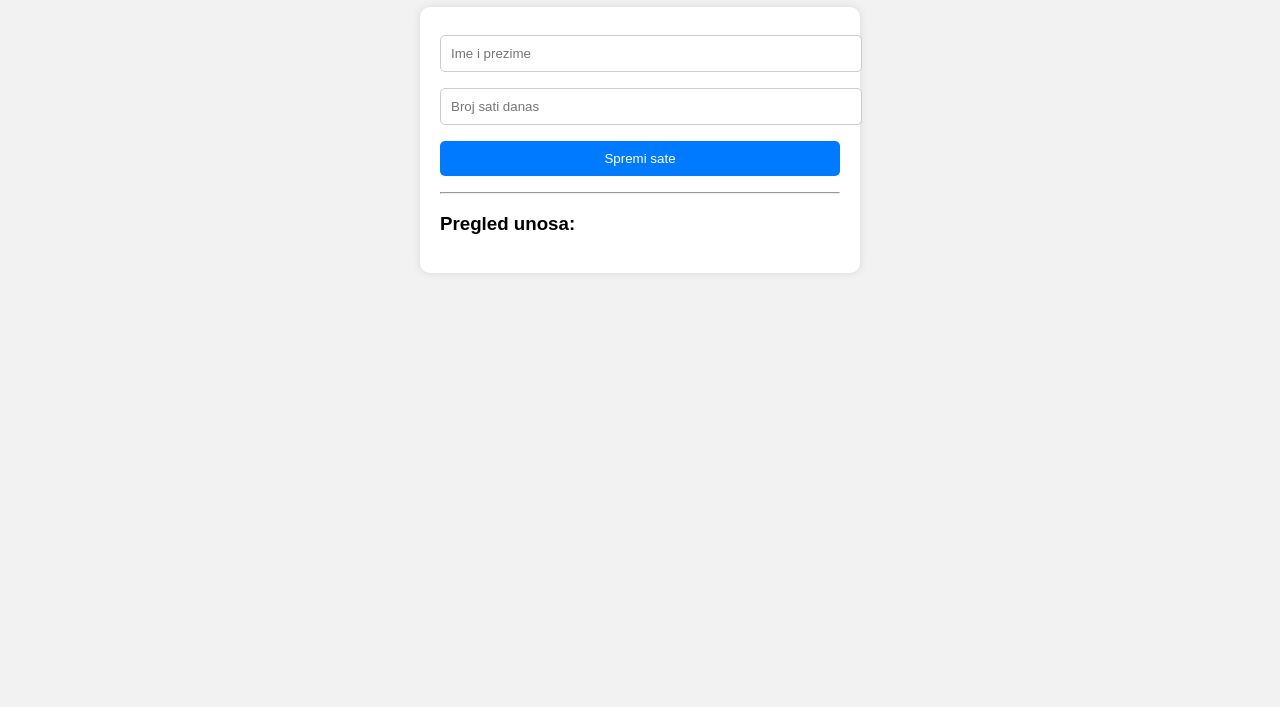
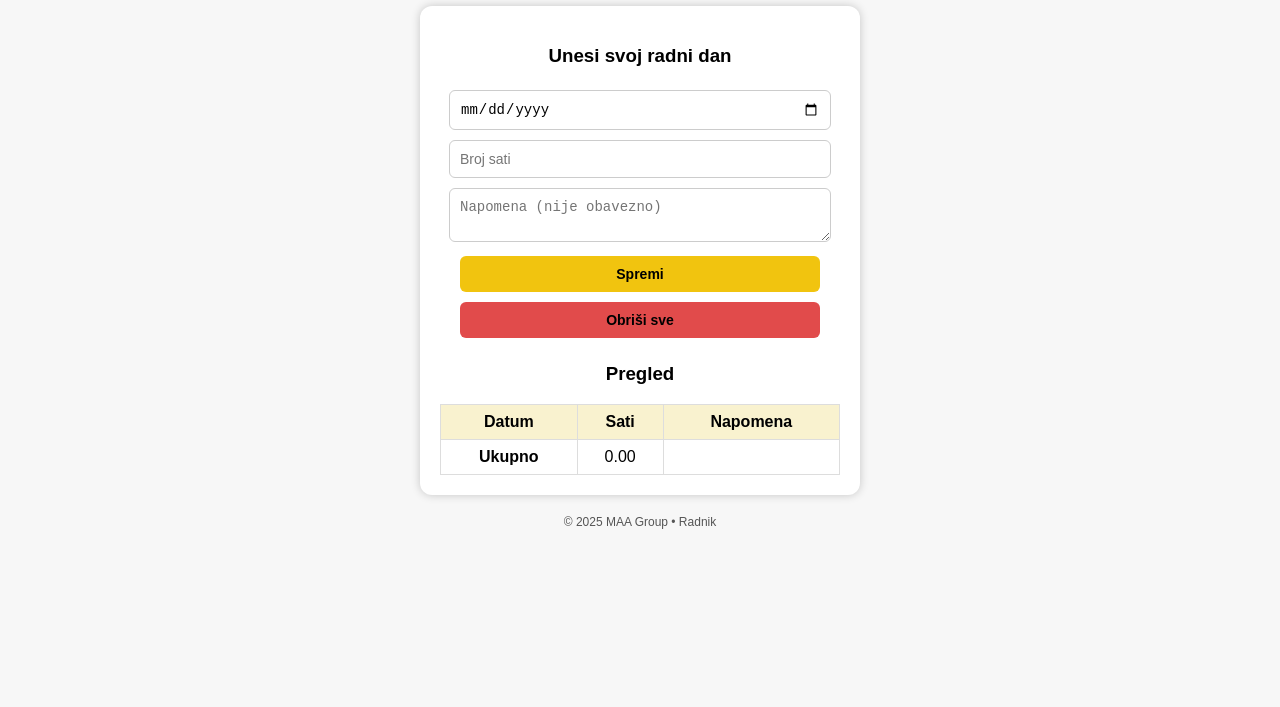
Before and after one commit to abedinmujezinovic0-prog/RADNI-SATI, a plain HTML site: page index.html in a window 1280 px wide. Shown: the part 93-800 px from the top of the page. Drawn offline with Linux system fonts and the light colour scheme.

Commit message:
Update index.html
Radnik

```diff
--- a/index.html
+++ b/index.html
@@ -1,90 +1,73 @@
 <!DOCTYPE html>
-<html lang="bs">
+<html lang="hr">
 <head>
 <meta charset="UTF-8">
 <meta name="viewport" content="width=device-width, initial-scale=1.0">
-  <title>Radni Sati</title>
+<title>MAA Group - Radni Sati (Radnik)</title>
 <style>
-    body {
-      font-family: Arial, sans-serif;
-      background-color: #f2f2f2;
-      margin: 0;
-      padding: 20px;
-    }
-    h1 {
-      text-align: center;
-      color: #333;
-    }
-    .container {
-      max-width: 400px;
-      margin: auto;
-      background: white;
-      padding: 20px;
-      border-radius: 10px;
-      box-shadow: 0 0 10px rgba(0,0,0,0.1);
-    }
-    input, button {
-      width: 100%;
-      padding: 10px;
-      margin: 8px 0;
-      border-radius: 5px;
-      border: 1px solid #ccc;
-    }
-    button {
-      background-color: #007bff;
-      color: white;
-      border: none;
-    }
-    button:hover {
-      background-color: #0056b3;
-    }
+body{font-family:Poppins,Arial,sans-serif;background:#f7f7f7;color:#000;text-align:center;margin:0;padding:20px;}
+header{background:#f1c40f;color:#000;padding:15px;font-size:22px;font-weight:bold;border-bottom:3px solid #000;}
+.card{background:#fff;padding:20px;margin:20px auto;border-radius:12px;box-shadow:0 0 10px rgba(0,0,0,0.2);max-width:400px;}
+input,textarea,button{width:90%;padding:10px;margin:5px 0;border-radius:6px;border:1px solid #ccc;font-size:14px;}
+button{background:#f1c40f;color:#000;font-weight:600;border:none;cursor:pointer;}
+button:hover{background:#d4a40d;}
+table{width:100%;margin-top:15px;border-collapse:collapse;}
+th,td{padding:8px;border:1px solid #ddd;}
+th{background:#f9f2cf;}
+tr:hover{background:#f2f2f2;}
+footer{margin-top:20px;color:#555;font-size:12px;}
 </style>
 </head>
 <body>
-  <h1>Radni Sati</h1>
-  <div class="container">
-    <input type="text" id="name" placeholder="Ime i prezime">
-    <input type="number" id="hours" placeholder="Broj sati danas">
-    <button onclick="saveHours()">Spremi sate</button>
-    <hr>
-    <h3>Pregled unosa:</h3>
-    <ul id="list"></ul>
+
+<header>MAA Group - Radni Sati</header>
+
+<div class="card">
+  <h3>Unesi svoj radni dan</h3>
+  <input type="date" id="datum">
+  <input type="number" id="sati" placeholder="Broj sati" step="0.25">
+  <textarea id="napomena" rows="2" placeholder="Napomena (nije obavezno)"></textarea>
+  <button onclick="spremi()">Spremi</button>
+  <button style="background:#e14b4b" onclick="obrisiSve()">Obriši sve</button>
+
+  <h3 style="margin-top:20px;">Pregled</h3>
+  <table id="tabela">
+    <thead><tr><th>Datum</th><th>Sati</th><th>Napomena</th></tr></thead>
+    <tbody></tbody>
+    <tfoot><tr><td><b>Ukupno</b></td><td id="ukupno">0</td><td></td></tr></tfoot>
+  </table>
 </div>
 
+<footer>© 2025 MAA Group • Radnik</footer>
+
 <script>
-    function saveHours() {
-      const name = document.getElementById('name').value.trim();
-      const hours = document.getElementById('hours').value.trim();
-      if(!name || !hours) {
-        alert('Unesi ime i broj sati!');
-        return;
+function ucitaj(){
+  let data=JSON.parse(localStorage.getItem("radnisati_radnik")||"[]");
+  let tb=document.querySelector("#tabela tbody"); tb.innerHTML=""; let sum=0;
+  data.forEach(r=>{
+    sum+=parseFloat(r.sati)||0;
+    tb.innerHTML+=`<tr><td>${r.datum}</td><td>${r.sati}</td><td>${r.napomena||""}</td></tr>`;
+  });
+  document.getElementById("ukupno").textContent=sum.toFixed(2);
 }
-
-      const record = `${name} - ${hours}h`;
-      let list = document.getElementById('list');
-      let item = document.createElement('li');
-      item.textContent = record;
-      list.appendChild(item);
-
-      // Spremanje lokalno u browser
-      let saved = JSON.parse(localStorage.getItem('records') || '[]');
-      saved.push(record);
-      localStorage.setItem('records', JSON.stringify(saved));
-
-      document.getElementById('name').value = '';
-      document.getElementById('hours').value = '';
+function spremi(){
+  let d=document.getElementById("datum").value;
+  let s=parseFloat(document.getElementById("sati").value);
+  let n=document.getElementById("napomena").value;
+  if(!d||!s){alert("Unesi datum i sate!");return;}
+  let data=JSON.parse(localStorage.getItem("radnisati_radnik")||"[]");
+  data.push({datum:d,sati:s,napomena:n});
+  localStorage.setItem("radnisati_radnik",JSON.stringify(data));
+  document.getElementById("sati").value="";
+  document.getElementById("napomena").value="";
+  ucitaj();
 }
-
-    // Učitavanje postojećih podataka
-    window.onload = function() {
-      let saved = JSON.parse(localStorage.getItem('records') || '[]');
-      let list = document.getElementById('list');
-      saved.forEach(r => {
-        let item = document.createElement('li');
-        item.textContent = r;
-        list.appendChild(item);
-      });
+function obrisiSve(){
+  if(confirm("Sigurno želiš obrisati sve unose?")){
+    localStorage.removeItem("radnisati_radnik"); ucitaj();
   }
+}
+window.onload=ucitaj;
 </script>
 </body>
 </html>
```
Lines whose indentation alone changed are shown as unchanged.
